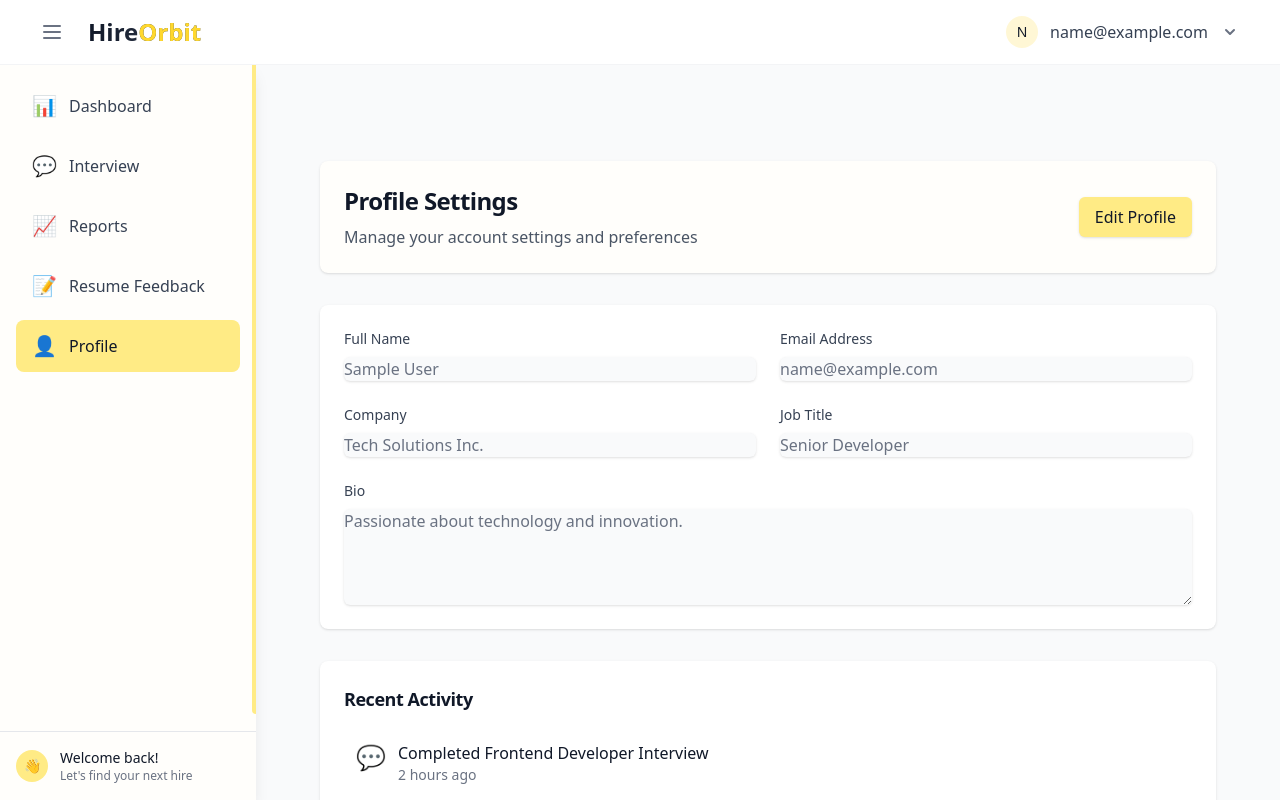
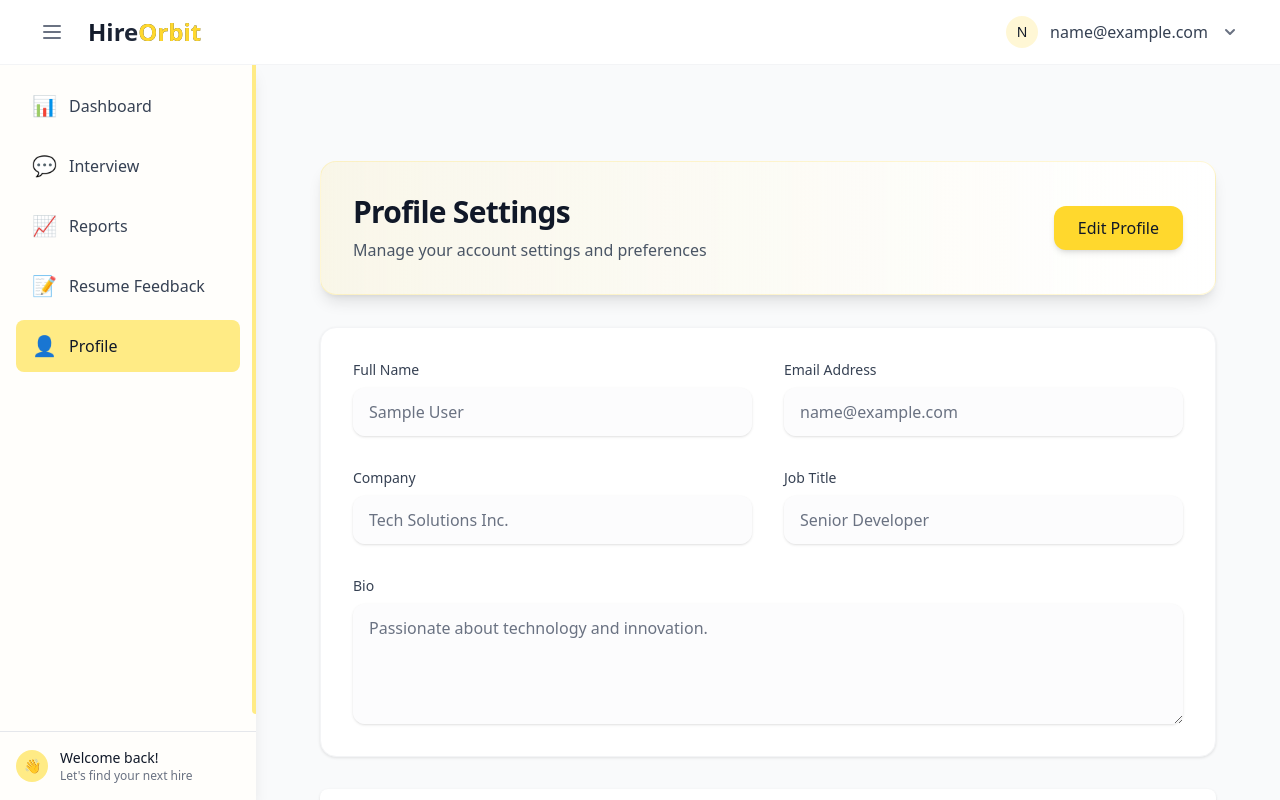
Before and after one commit to Glucon-D/HireOrbit, a React (Vite) app: page /profile in a window 1280 px wide. Shown: the top 800 px of the page. Built offline with nearby package versions, Linux system fonts and the light colour scheme; sample sign-in values are in the browser's storage.

Commit message:
Enhance Profile component with improved styling and animations; update header, form fields, and buttons for better user experience

```diff
--- a/src/pages/Profile.jsx
+++ b/src/pages/Profile.jsx
@@ -55,94 +55,76 @@ const Profile = () => {
 
   return (
     <div className="max-w-4xl mx-auto space-y-8">
-      {/* Header */}
-      <div className="bg-[#fffefb] rounded-lg p-6 shadow-sm">
+      {/* Enhanced Header */}
+      <motion.div
+        className="bg-gradient-to-r from-[#ffd82d]/10 to-white rounded-2xl p-8 shadow-lg border border-[#ffd82d]/20"
+        animate={{ y: 0, opacity: 1 }}
+        initial={{ y: -20, opacity: 0 }}
+      >
         <div className="flex items-center justify-between">
           <div>
-            <h1 className="text-2xl font-bold text-gray-900 mb-2">
+            <h1 className="text-3xl font-bold text-gray-900 mb-2">
               Profile Settings
             </h1>
             <p className="text-gray-600">
               Manage your account settings and preferences
             </p>
           </div>
-          <Button
-            variant={isEditing ? "secondary" : "primary"}
+          <motion.button
+            whileHover={{ scale: 1.02 }}
+            whileTap={{ scale: 0.98 }}
             onClick={() => setIsEditing(!isEditing)}
+            className={`
+              px-6 py-2.5 rounded-xl font-medium transition-all duration-200
+              ${isEditing
+                ? 'bg-white border border-gray-200 text-gray-700 hover:bg-gray-50'
+                : 'bg-[#ffd82d] text-gray-900 hover:bg-[#ffd82d]/90 shadow-md hover:shadow-lg'}
+            `}
           >
             {isEditing ? 'Cancel' : 'Edit Profile'}
-          </Button>
+          </motion.button>
         </div>
-      </div>
+      </motion.div>
 
-      {/* Profile Form */}
+      {/* Enhanced Profile Form */}
       <motion.div
         initial={false}
-        animate={isEditing ? { scale: 1.02 } : { scale: 1 }}
-        className="bg-white rounded-lg shadow-sm p-6"
+        animate={isEditing ? {
+          scale: 1.01,
+          boxShadow: '0 4px 20px rgba(0, 0, 0, 0.1)'
+        } : {
+          scale: 1,
+          boxShadow: '0 1px 3px rgba(0, 0, 0, 0.1)'
+        }}
+        className="bg-white rounded-2xl p-8 border border-gray-100"
       >
-        <form onSubmit={handleSubmit} className="space-y-6">
-          <div className="grid grid-cols-1 md:grid-cols-2 gap-6">
-            {/* Basic Info */}
-            <div>
-              <label className="block text-sm font-medium text-gray-700 mb-2">
-                Full Name
-              </label>
-              <input
-                type="text"
-                name="name"
-                value={formData.name}
-                onChange={handleChange}
-                disabled={!isEditing}
-                className="w-full rounded-md border-gray-300 shadow-sm focus:border-[#ffeb85] focus:ring-[#ffeb85] disabled:bg-gray-50 disabled:text-gray-500"
-              />
-            </div>
-
-            <div>
-              <label className="block text-sm font-medium text-gray-700 mb-2">
-                Email Address
-              </label>
-              <input
-                type="email"
-                name="email"
-                value={formData.email}
-                onChange={handleChange}
-                disabled={!isEditing}
-                className="w-full rounded-md border-gray-300 shadow-sm focus:border-[#ffeb85] focus:ring-[#ffeb85] disabled:bg-gray-50 disabled:text-gray-500"
-              />
-            </div>
-
-            <div>
-              <label className="block text-sm font-medium text-gray-700 mb-2">
-                Company
-              </label>
-              <input
-                type="text"
-                name="company"
-                value={formData.company}
-                onChange={handleChange}
-                disabled={!isEditing}
-                className="w-full rounded-md border-gray-300 shadow-sm focus:border-[#ffeb85] focus:ring-[#ffeb85] disabled:bg-gray-50 disabled:text-gray-500"
-              />
-            </div>
-
-            <div>
-              <label className="block text-sm font-medium text-gray-700 mb-2">
-                Job Title
-              </label>
-              <input
-                type="text"
-                name="title"
-                value={formData.title}
-                onChange={handleChange}
-                disabled={!isEditing}
-                className="w-full rounded-md border-gray-300 shadow-sm focus:border-[#ffeb85] focus:ring-[#ffeb85] disabled:bg-gray-50 disabled:text-gray-500"
-              />
-            </div>
+        <form onSubmit={handleSubmit} className="space-y-8">
+          {/* Form fields with enhanced styling */}
+          <div className="grid grid-cols-1 md:grid-cols-2 gap-8">
+            {[
+              { name: 'name', label: 'Full Name', type: 'text' },
+              { name: 'email', label: 'Email Address', type: 'email' },
+              { name: 'company', label: 'Company', type: 'text' },
+              { name: 'title', label: 'Job Title', type: 'text' }
+            ].map(field => (
+              <div key={field.name} className="space-y-2">
+                <label className="block text-sm font-medium text-gray-700">
+                  {field.label}
+                </label>
+                <input
+                  type={field.type}
+                  name={field.name}
+                  value={formData[field.name]}
+                  onChange={handleChange}
+                  disabled={!isEditing}
+                  className="w-full px-4 py-3 rounded-xl border-gray-200 shadow-sm focus:border-[#ffd82d] focus:ring-[#ffd82d] disabled:bg-gray-50/50 disabled:text-gray-500 transition-colors"
+                />
+              </div>
+            ))}
           </div>
 
-          <div>
-            <label className="block text-sm font-medium text-gray-700 mb-2">
+          <div className="space-y-2">
+            <label className="block text-sm font-medium text-gray-700">
               Bio
             </label>
             <textarea
@@ -151,16 +133,24 @@ const Profile = () => {
               value={formData.bio}
               onChange={handleChange}
               disabled={!isEditing}
-              className="w-full rounded-md border-gray-300 shadow-sm focus:border-[#ffeb85] focus:ring-[#ffeb85] disabled:bg-gray-50 disabled:text-gray-500"
+              className="w-full px-4 py-3 rounded-xl border-gray-200 shadow-sm focus:border-[#ffd82d] focus:ring-[#ffd82d] disabled:bg-gray-50/50 disabled:text-gray-500 transition-colors"
             />
           </div>
 
+          {/* Enhanced Save Button */}
           {isEditing && (
-            <div className="flex justify-end space-x-4">
-              <Button type="submit">
+            <motion.div
+              className="flex justify-end"
+              initial={{ opacity: 0, y: 20 }}
+              animate={{ opacity: 1, y: 0 }}
+            >
+              <button
+                type="submit"
+                className="px-8 py-3 rounded-xl bg-[#ffd82d] text-gray-900 font-medium hover:bg-[#ffd82d]/90 shadow-md hover:shadow-lg transform hover:-translate-y-0.5 transition-all duration-200"
+              >
                 Save Changes
-              </Button>
-            </div>
+              </button>
+            </motion.div>
           )}
         </form>
       </motion.div>
```
